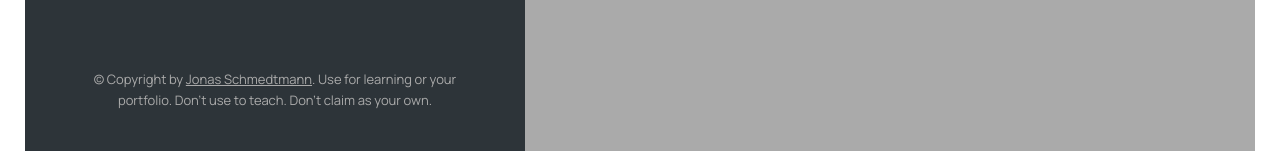
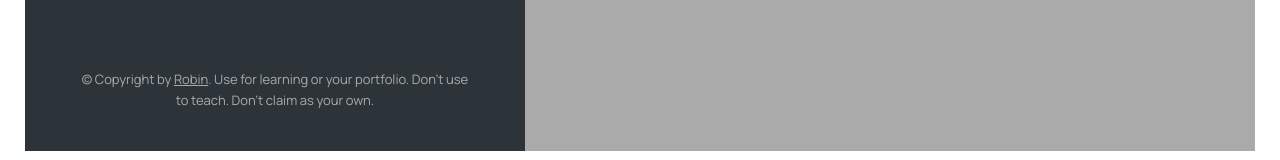
Before and after one commit to Robinson2910/Mapty, a plain HTML site: page index.html in a window 1280 px wide. Shown: the part 624-784 px from the top of the page. Drawn offline with nearby package versions, Linux system fonts and the light colour scheme.

Commit message:
Update index.html

```diff
--- a/index.html
+++ b/index.html
@@ -126,8 +126,8 @@
         <a
           class="twitter-link"
           target="_blank"
-          href="https://twitter.com/jonasschmedtman"
-          >Jonas Schmedtmann</a
+          href="https://twitter.com"
+          >Robin</a
         >. Use for learning or your portfolio. Don't use to teach. Don't claim
         as your own.
       </p>
```
